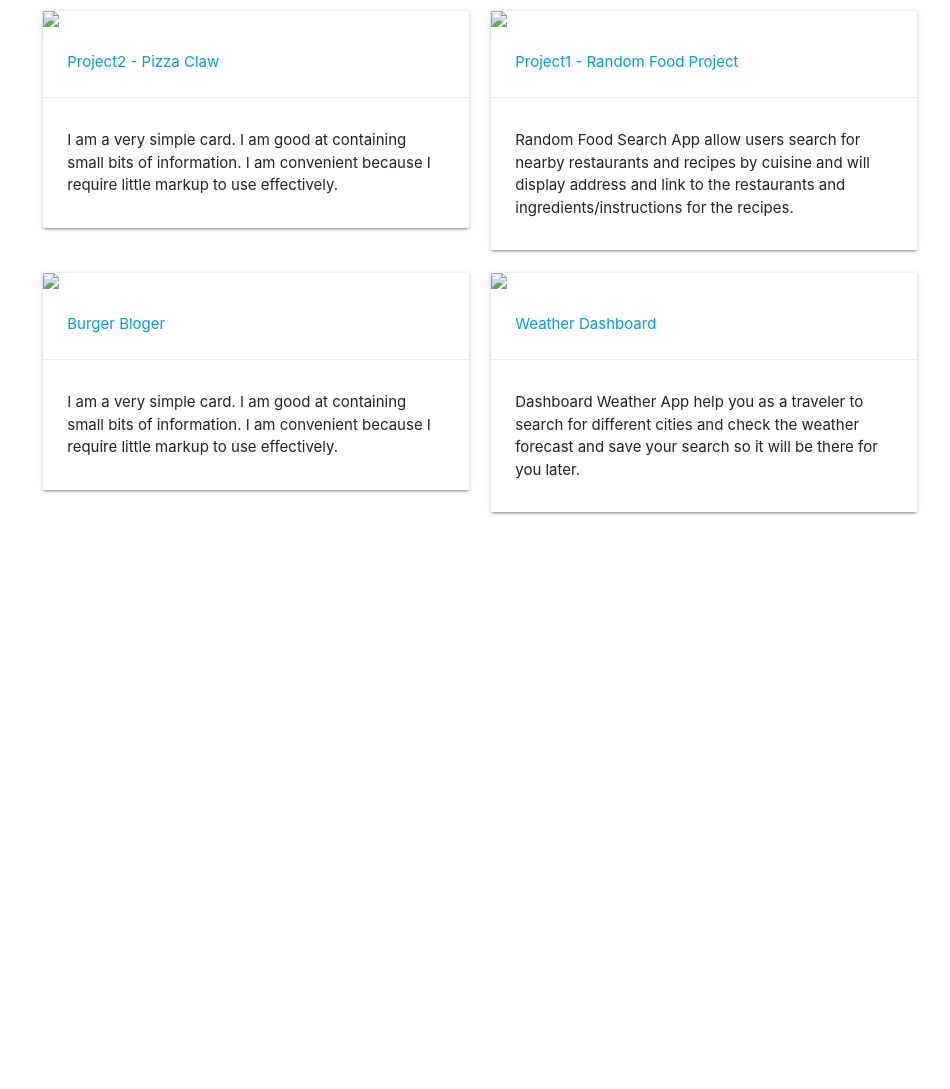
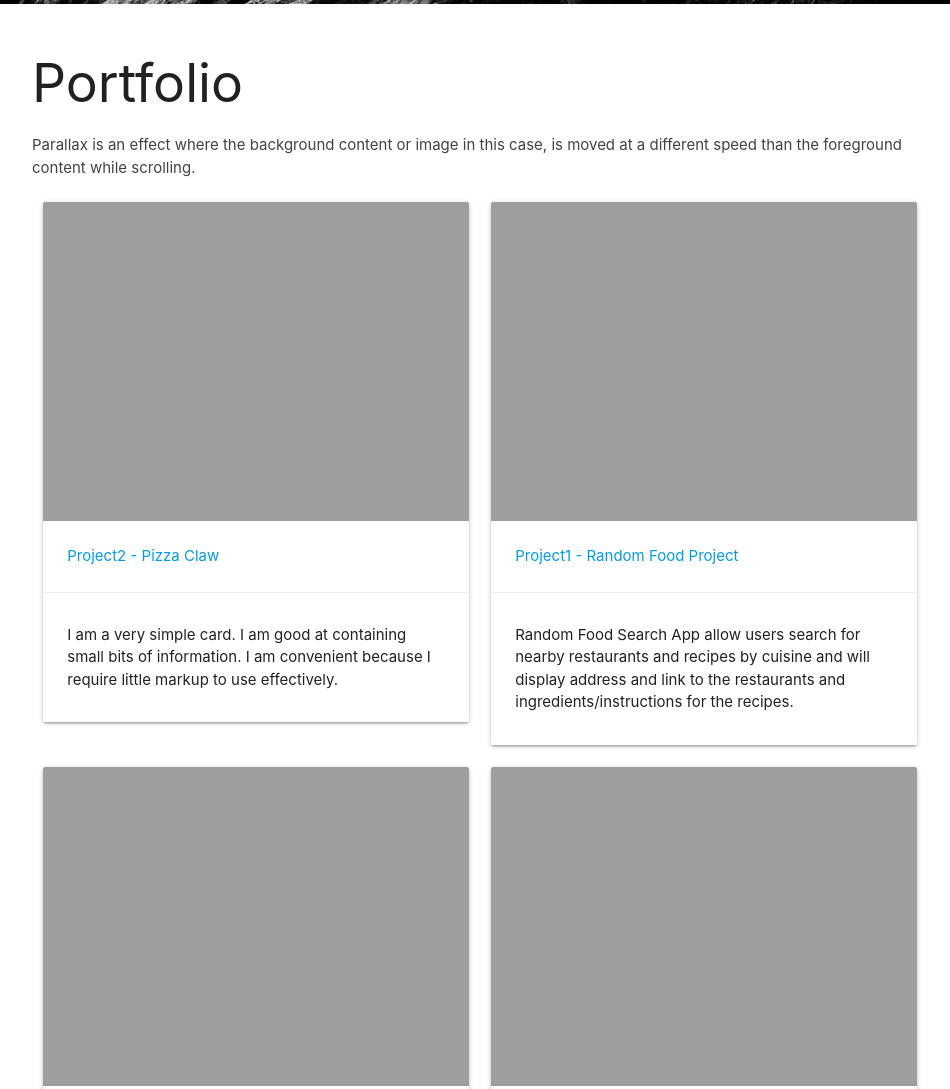
Before and after one commit to Feda2020/CodeRepo-HM16-Updated-Portfolio, a plain HTML site: page index.html in a window 1280 px wide. Shown: the part 1216-2305 px from the top of the page, without its empty margins (160-1110 px from the left). Drawn offline with nearby package versions, Linux system fonts and the light colour scheme; the site is published under a folder, as on GitHub Pages, so addresses that start at the root find nothing.

Commit message:
removed / from the images links and the style,script files as well

```diff
--- a/index.html
+++ b/index.html
@@ -5,7 +5,7 @@
     <meta name="viewport" content="width=device-width, initial-scale=1.0">
     <title>Feda Zidan Portfolio</title>
 
-    <link rel="stylesheet" href="/styles.css">
+    <link rel="stylesheet" href="styles.css">
     <link rel="stylesheet" href="https://cdnjs.cloudflare.com/ajax/libs/materialize/1.0.0/css/materialize.min.css">
     <link href="https://fonts.googleapis.com/icon?family=Material+Icons" rel="stylesheet">
     <link href="https://fonts.googleapis.com/css2?family=Monoton&display=swap" rel="stylesheet">
@@ -36,7 +36,7 @@
     <h2 class="header">About</h2>
     <div class="card horizontal">
       <div class="card-image">
-        <img class= "responsive" src="/asset/Feda.JPG">
+        <img class= "responsive" src="asset/Feda.JPG">
       </div>
       <div class="card-stacked">
         <div class="card-content">
@@ -61,7 +61,7 @@
   </div>
 
     <div class="parallax-container">
-      <div class="parallax"><img src="/asset/pexels-photo-2931270.jpeg"></div>
+      <div class="parallax"><img src="asset/pexels-photo-2931270.jpeg"></div>
     </div>
     <div class="section white">
       <div class="row container scrollspy" id="portfolio">
@@ -71,7 +71,7 @@
         <div class="col 14 m6 s12">
           <div class="card">
             <div class="card-image">
-              <img src="/asset/pizzaClawWalkTrough.gif">
+              <img src="asset/pizzaClawWalkTrough.gif">
 
             </div>
             <div class="card-content">
@@ -86,7 +86,7 @@
         <div class="col 14 m6 s12">
           <div class="card">
             <div class="card-image">
-              <img src="/asset/Random_Food_Project.gif">
+              <img src="asset/Random_Food_Project.gif">
 
             </div>
             <div class="card-content">
@@ -101,7 +101,7 @@
         <div class="col 14 m6 s12">
           <div class="card">
             <div class="card-image">
-              <img src="/asset/heroku-burger.gif">
+              <img src="asset/heroku-burger.gif">
 
             </div>
             <div class="card-content">
@@ -116,7 +116,7 @@
         <div class="col 14 m6 s12">
           <div class="card">
             <div class="card-image">
-              <img src="/asset/WeatherApp.gif">
+              <img src="asset/WeatherApp.gif">
 
             </div>
             <div class="card-content">
@@ -132,7 +132,7 @@
       </div>
     </div>
     <div class="parallax-container">
-      <div class="parallax"><img src="/asset/pexels-photo-2931270.jpeg"></div>
+      <div class="parallax"><img src="asset/pexels-photo-2931270.jpeg"></div>
     </div>
     <button id="btnScrollToTop">
       <i class="material-icons">arrow_upward</i>
@@ -158,7 +158,7 @@
     </footer>
 <script src="https://code.jquery.com/jquery-3.5.1.min.js"></script>
 <script src="https://cdnjs.cloudflare.com/ajax/libs/materialize/1.0.0/js/materialize.min.js"></script>
-<script src="/script.js"></script>
+<script src="script.js"></script>
 
 
 </body>
```
